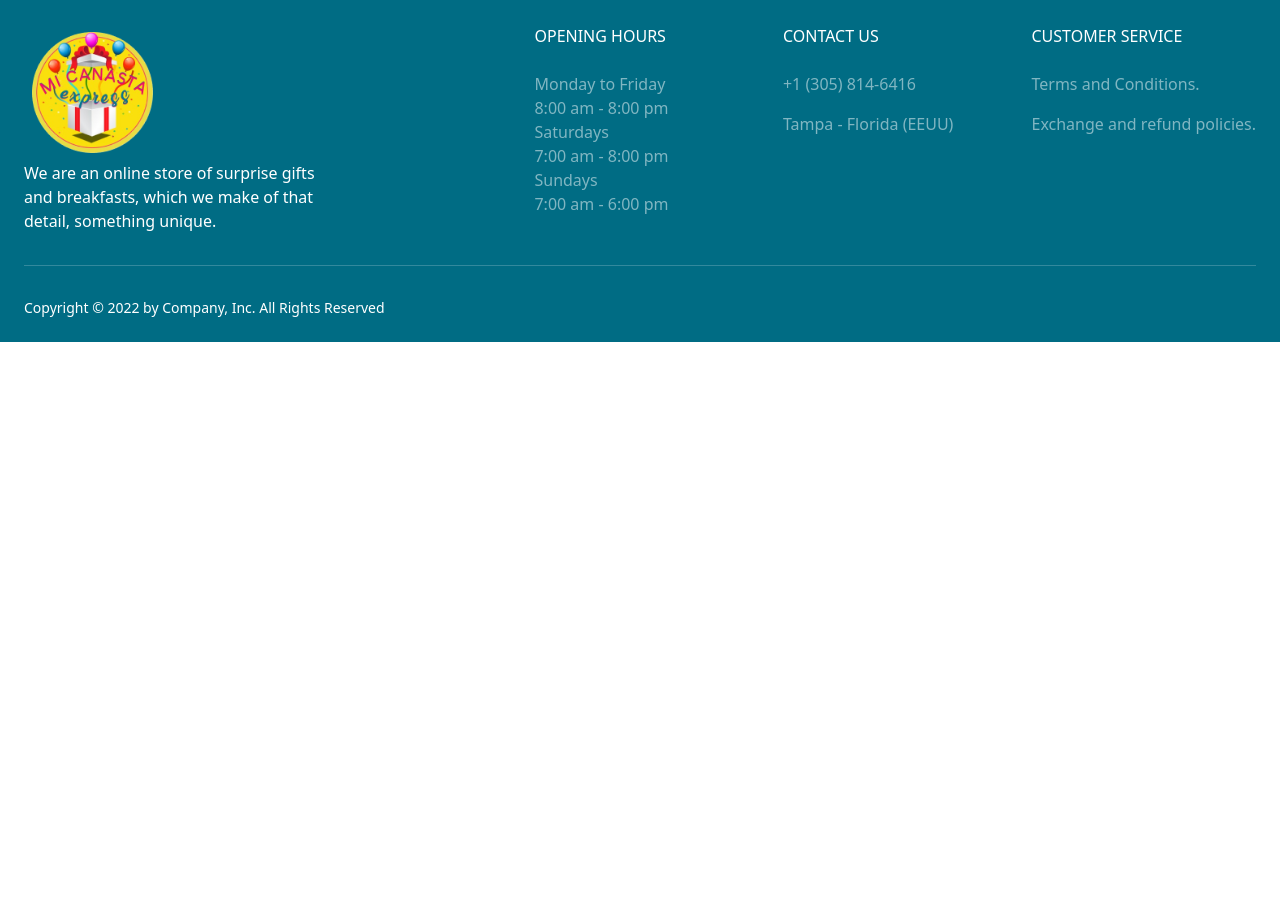
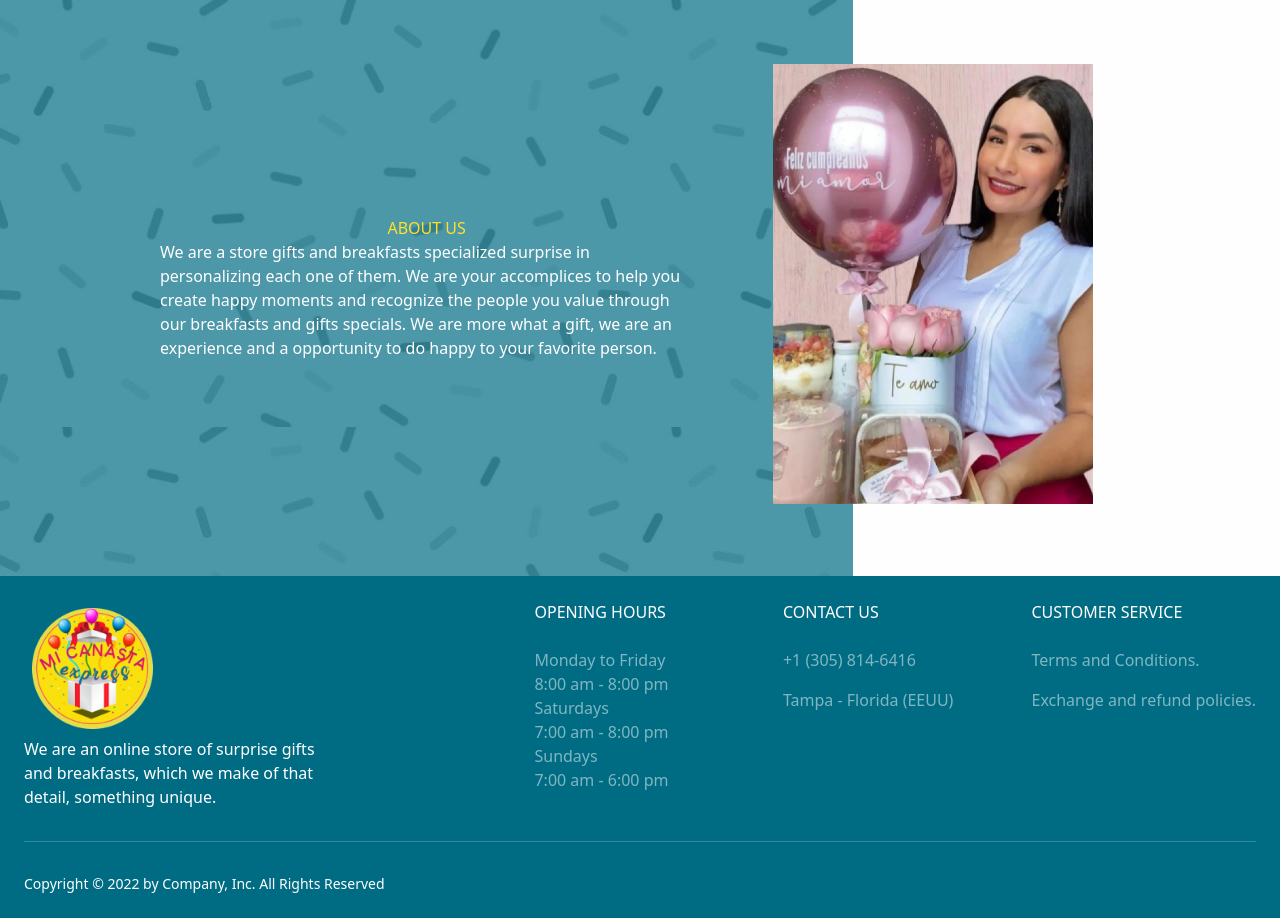
Before and after one commit to mateol9/MiCanastaExpress, a React (Vite) app: page / in a window 1280 px wide. Before the commit the page ends 800 px from the top, so only its background shows below. Built offline with nearby package versions, Linux system fonts and the light colour scheme.

Commit message:
add about us

```diff
--- a/src/App.jsx
+++ b/src/App.jsx
@@ -1,8 +1,10 @@
 import Footer from './components/Footer/Footer';
+import Us from './components/Us/Us';
 
 function App() {
 	return (
 		<div className='App'>
+			<Us />
 			<Footer />
 		</div>
 	);
--- /dev/null
+++ b/src/components/Us/Us.jsx
@@ -0,0 +1,29 @@
+import bg from '../../assets/bgus.png';
+import girl from '../../assets/girl.png';
+
+const Us = () => {
+	return (
+		<div className=' bg-[#FEFEFE] flex'>
+			<div
+				style={{ backgroundImage: `url(${bg})` }}
+				className='bg-[#006C84] h-40 text-white w-2/3 flex justify-center items-center flex-col px-40 py-72 '
+			>
+				<h3 className='text-[#FFE227]'>ABOUT US</h3>
+				<p>
+					We are a store gifts and breakfasts specialized surprise in
+					personalizing each one of them. We are your accomplices to help you
+					create happy moments and recognize the people you value through our
+					breakfasts and gifts specials. We are more what a gift, we are an
+					experience and a opportunity to do happy to your favorite person.
+				</p>
+			</div>
+			<div className='flex-1'>
+				<div className='relative top-16 right-20'>
+					<img src={girl} alt='birthday girl' className='h-[440px] w-[320px]' />
+				</div>
+			</div>
+		</div>
+	);
+};
+
+export default Us;
```
Also changed, not shown: src/assets/bgus.png (added), src/assets/girl.png (added).
